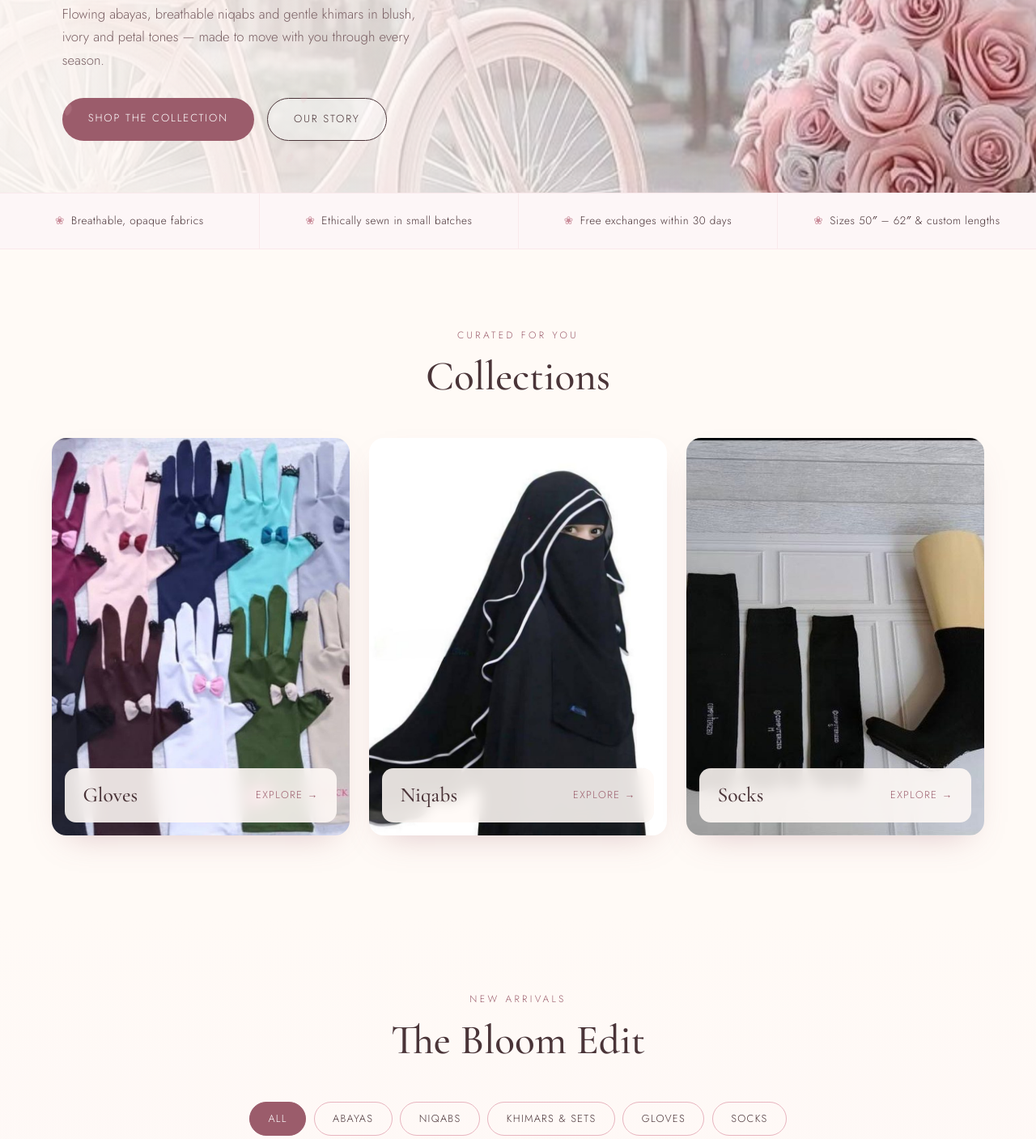
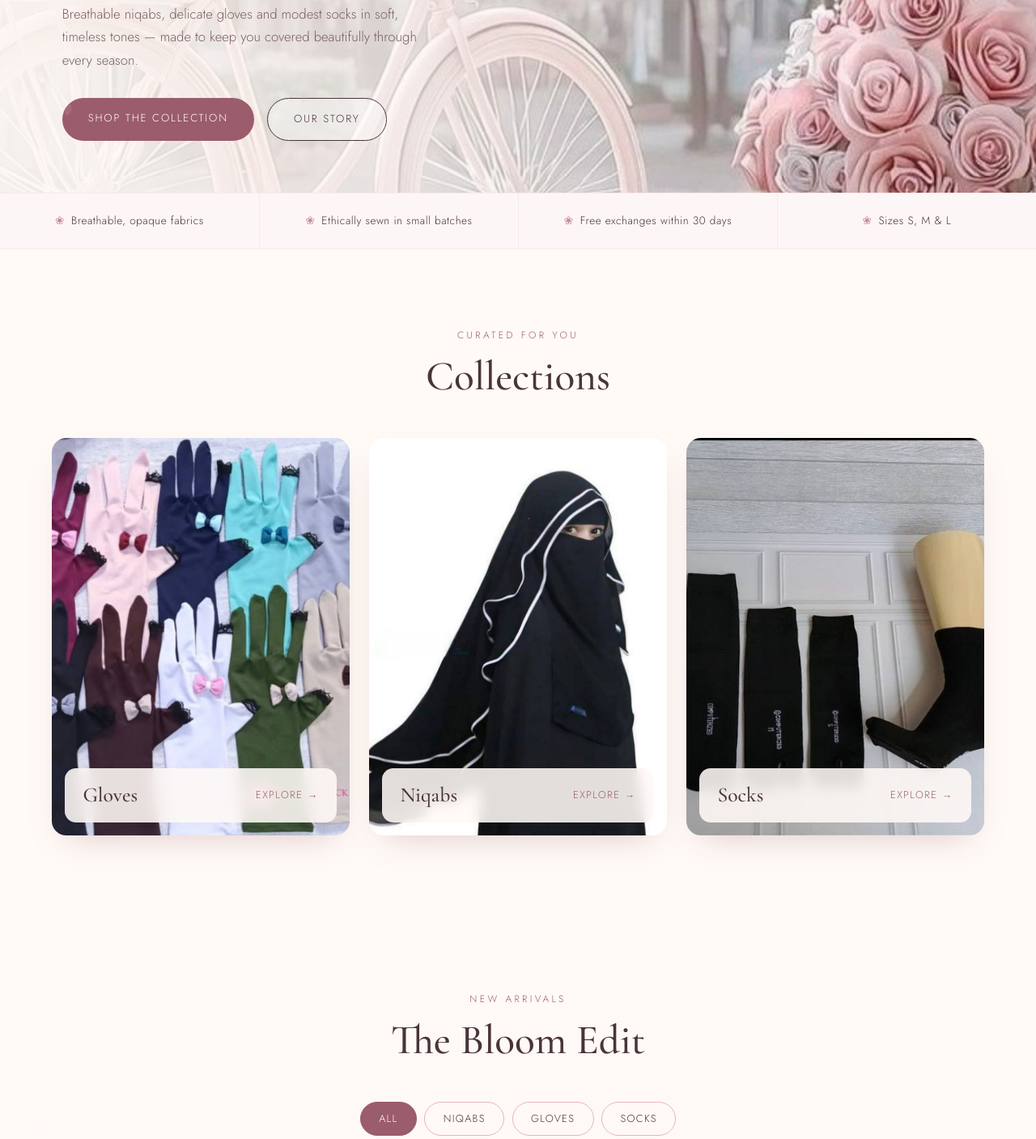
Before and after one commit to abdurryaseen/flouraveil, a plain HTML site: page index.html in a window 1280 px wide. Shown: the part 656-2063 px from the top of the page at 81% size. Drawn offline with nearby package versions, Linux system fonts and the light colour scheme.

Commit message:
Add files via upload

```diff
--- a/index.html
+++ b/index.html
@@ -4,7 +4,7 @@
   <meta charset="utf-8" />
   <meta name="viewport" content="width=device-width, initial-scale=1" />
   <title>Flouraveil — Modest Wear in Bloom</title>
-  <meta name="description" content="Flouraveil: soft, elegant abayas, niqabs and khimars, designed with grace and modesty." />
+  <meta name="description" content="Flouraveil: soft, elegant niqabs, gloves and socks, designed with grace and modesty." />
   <link rel="preconnect" href="https://fonts.googleapis.com" />
   <link rel="preconnect" href="https://fonts.gstatic.com" crossorigin />
   <link href="https://fonts.googleapis.com/css2?family=Cormorant+Garamond:ital,wght@0,400;0,500;0,600;1,400&family=Jost:wght@300;400;500&display=swap" rel="stylesheet" />
@@ -43,7 +43,7 @@
       <img class="hero__logo" src="images/logo-rose.png" alt="Flouraveil" />
       <p class="eyebrow">Spring Bloom Collection · 1448</p>
       <h1>Modesty, <em>softly</em> in bloom</h1>
-      <p class="hero__lead">Flowing abayas, breathable niqabs and gentle khimars in blush, ivory and petal tones — made to move with you through every season.</p>
+      <p class="hero__lead">Breathable niqabs, delicate gloves and modest socks in soft, timeless tones — made to keep you covered beautifully through every season.</p>
       <div class="hero__ctas">
         <a href="#shop" class="btn btn--solid">Shop the collection</a>
         <a href="#story" class="btn btn--ghost">Our story</a>
@@ -57,7 +57,7 @@
     <div><span>❀</span>Breathable, opaque fabrics</div>
     <div><span>❀</span>Ethically sewn in small batches</div>
     <div><span>❀</span>Free exchanges within 30 days</div>
-    <div><span>❀</span>Sizes 50″ – 62″ & custom lengths</div>
+    <div><span>❀</span>Sizes S, M & L</div>
   </section>
 
   <!-- COLLECTIONS -->
@@ -90,9 +90,7 @@
     </header>
     <div class="filters" role="tablist">
       <button class="chip is-active" data-filter="all">All</button>
-      <button class="chip" data-filter="abaya">Abayas</button>
       <button class="chip" data-filter="niqab">Niqabs</button>
-      <button class="chip" data-filter="khimar">Khimars & Sets</button>
       <button class="chip" data-filter="gloves">Gloves</button>
       <button class="chip" data-filter="socks">Socks</button>
     </div>
@@ -140,7 +138,7 @@
     </div>
     <div>
       <h4>Shop</h4>
-      <a href="#shop">Abayas</a><a href="#shop">Niqabs</a><a href="#shop">Khimars</a><a href="#shop">Gift cards</a>
+      <a href="#shop" data-filter="niqab">Niqabs</a><a href="#shop" data-filter="gloves">Gloves</a><a href="#shop" data-filter="socks">Socks</a>
     </div>
     <div>
       <h4>Help</h4>
```
Also changed, not shown: README.md.
